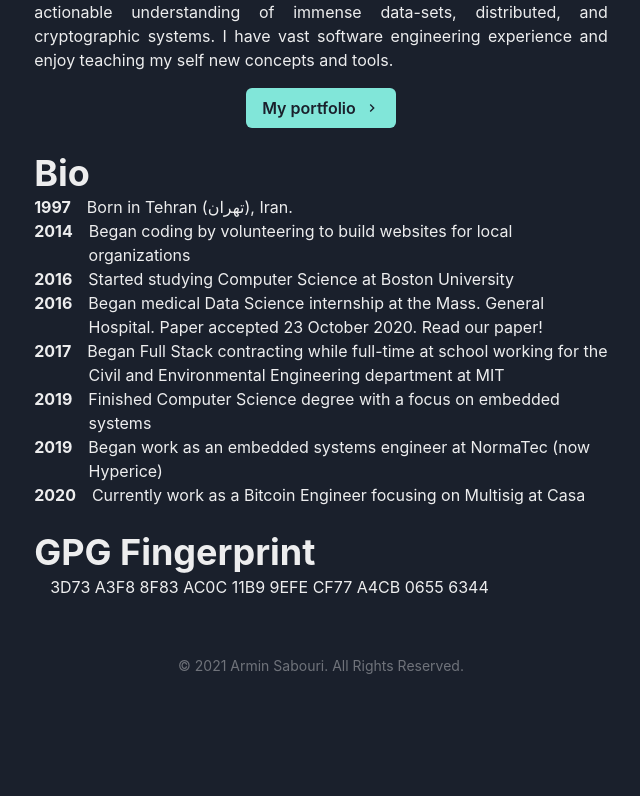
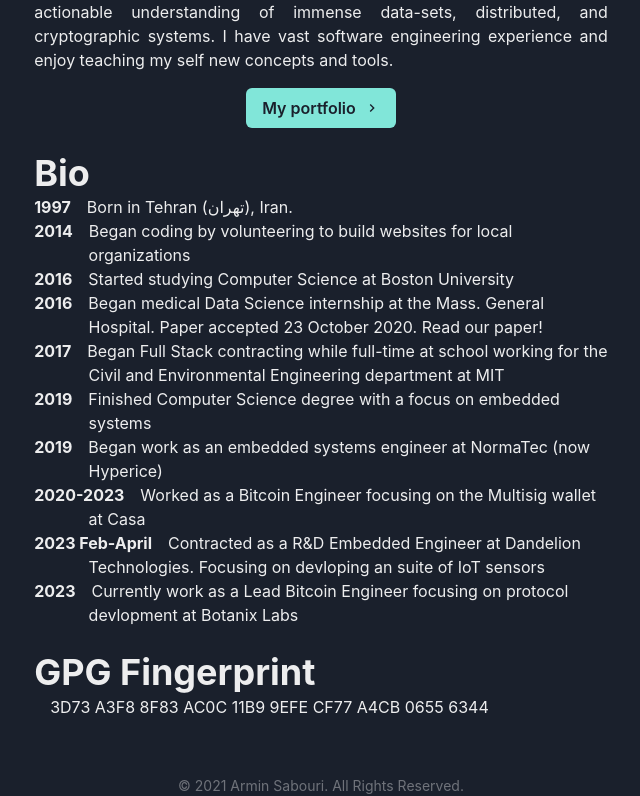
Before and after one commit to arminsabouri/armins88.github.io, a Next.js app: page / in a window 1280 px wide. Shown: the part 1392-2188 px from the top of the page, without its empty margins (319-959 px from the left). Before the commit the page ends 2068 px from the top, so only its background shows below. Built offline with nearby package versions, Linux system fonts and the light colour scheme.

Commit message:
Update work history

```diff
--- a/pages/index.js
+++ b/pages/index.js
@@ -133,10 +133,23 @@
             </Link>
           </BioSection>
           <BioSection>
-            <BioYear>2020</BioYear>
-            Currently work as a Bitcoin Engineer focusing on Multisig at
+            <BioYear>2020-2023</BioYear>
+            Worked as a Bitcoin Engineer focusing on the Multisig wallet at
             <Link href="https://keys.casa/" target="_blank">
               &nbsp;Casa
+            </Link>
+          </BioSection>
+          <BioSection>
+            <BioYear>2023 Feb-April</BioYear>
+            Contracted as a R&D Embedded Engineer at Dandelion Technologies.
+            Focusing on devloping an suite of IoT sensors
+          </BioSection>
+          <BioSection>
+            <BioYear>2023</BioYear>
+            Currently work as a Lead Bitcoin Engineer focusing on protocol
+            devlopment at
+            <Link href="https://www.botanixlabs.xyz/en/home" target="_blank">
+              &nbsp;Botanix Labs
             </Link>
           </BioSection>
         </Section>
```
